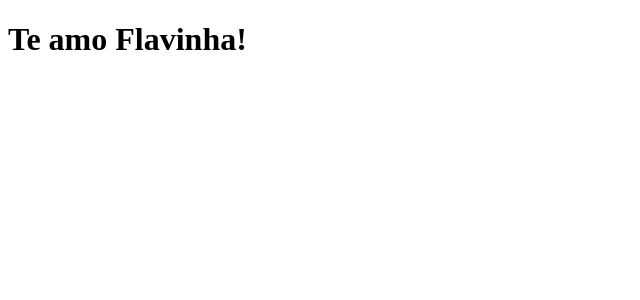
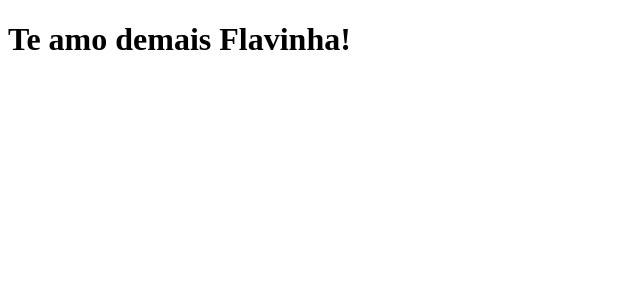
Before and after one commit to vitor-dan/clone-tabnews, a Next.js app: page / in a window 1280 px wide. Shown: the top 300 px of the page, without its empty margins (0-640 px from the left). Built offline with nearby package versions, Linux system fonts and the light colour scheme.

Commit message:
modifica a frase

```diff
--- a/pages/index.js
+++ b/pages/index.js
@@ -1,5 +1,5 @@
 function Home() {
-    return <h1>Te amo Flavinha!</h1>
+    return <h1>Te amo demais Flavinha!</h1>
 }
 
 export default Home;
```
